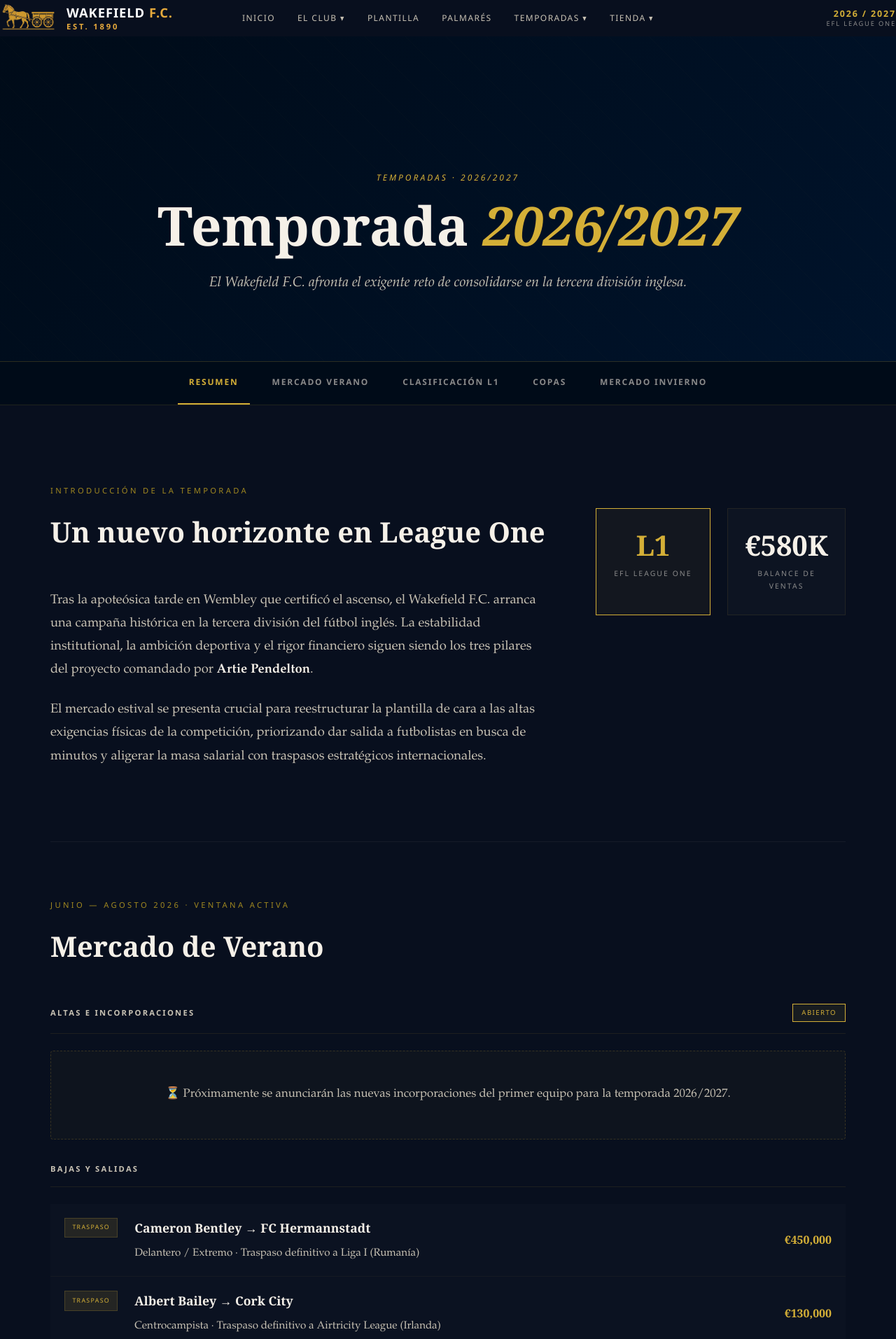
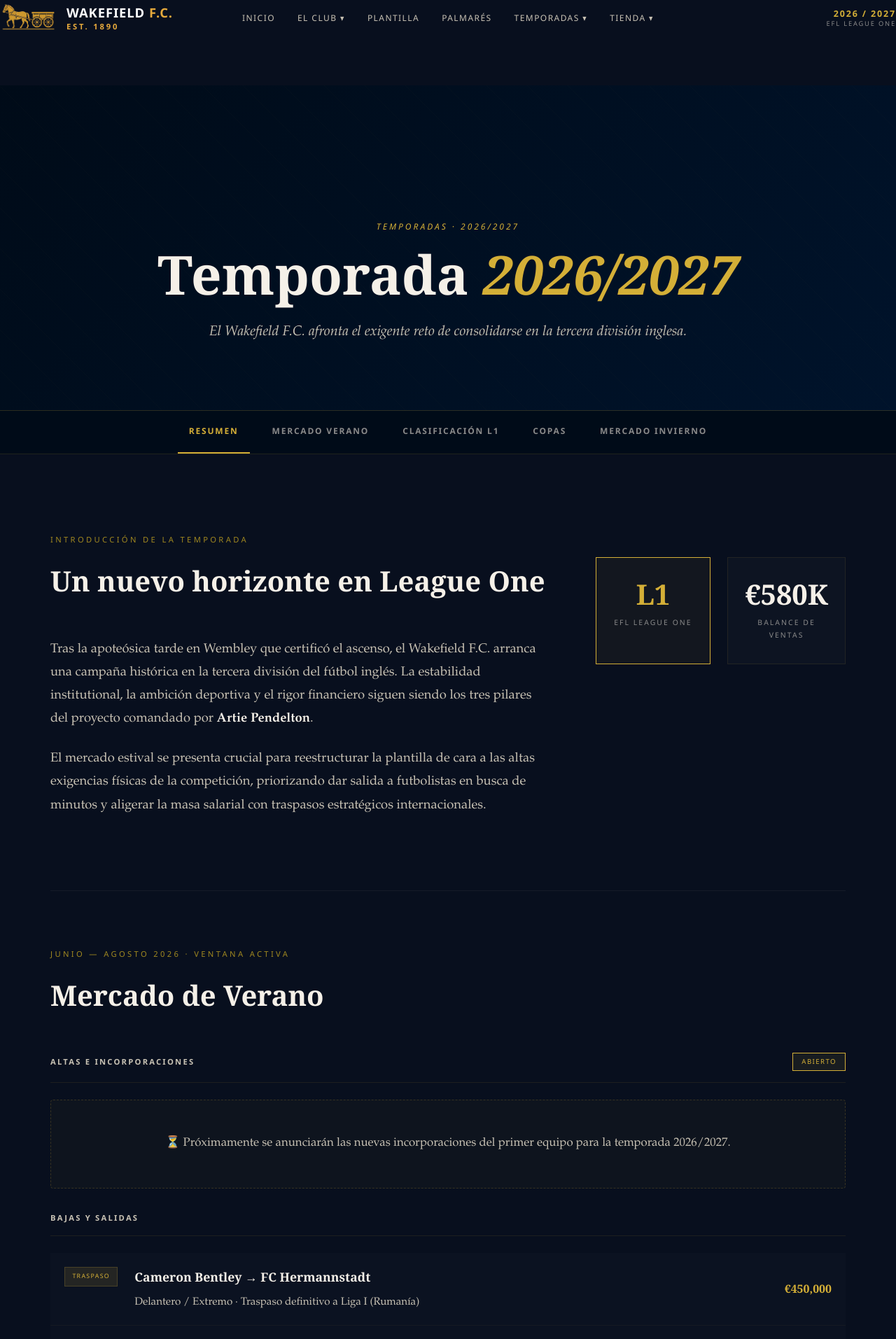
Before and after one commit to riise66/wakefieldfc, a Jekyll site: the page built from pages/temporada-2627.html, in a window 1280 px wide. Shown: the top 1913 px of the page at 70% size. Built offline with Jekyll 4.4.1, drawn with Linux system fonts in a browser that asks for light colours; some web fonts are replaced; a style sheet for code colours, icons or effects is not loaded.

Commit message:
Update temporada-2627.css

```diff
--- a/assets/css/temporada-2627.css
+++ b/assets/css/temporada-2627.css
@@ -25,6 +25,7 @@
     border-bottom: 1px solid rgba(212, 175, 55, 0.2);
     position: relative;
     overflow: hidden;
+    margin-top: 70px; /* ✅ CORRECIÓN: Espacio para el navbar fixed */
 }
 
 .temp-hero::before {
@@ -481,6 +482,7 @@
 @media (max-width: 768px) {
     .temp-hero {
         padding: 8rem 0 4rem;
+        margin-top: 70px; /* Mantener espacio en móvil también */
     }
 
     .temp-hero h1 {
```
